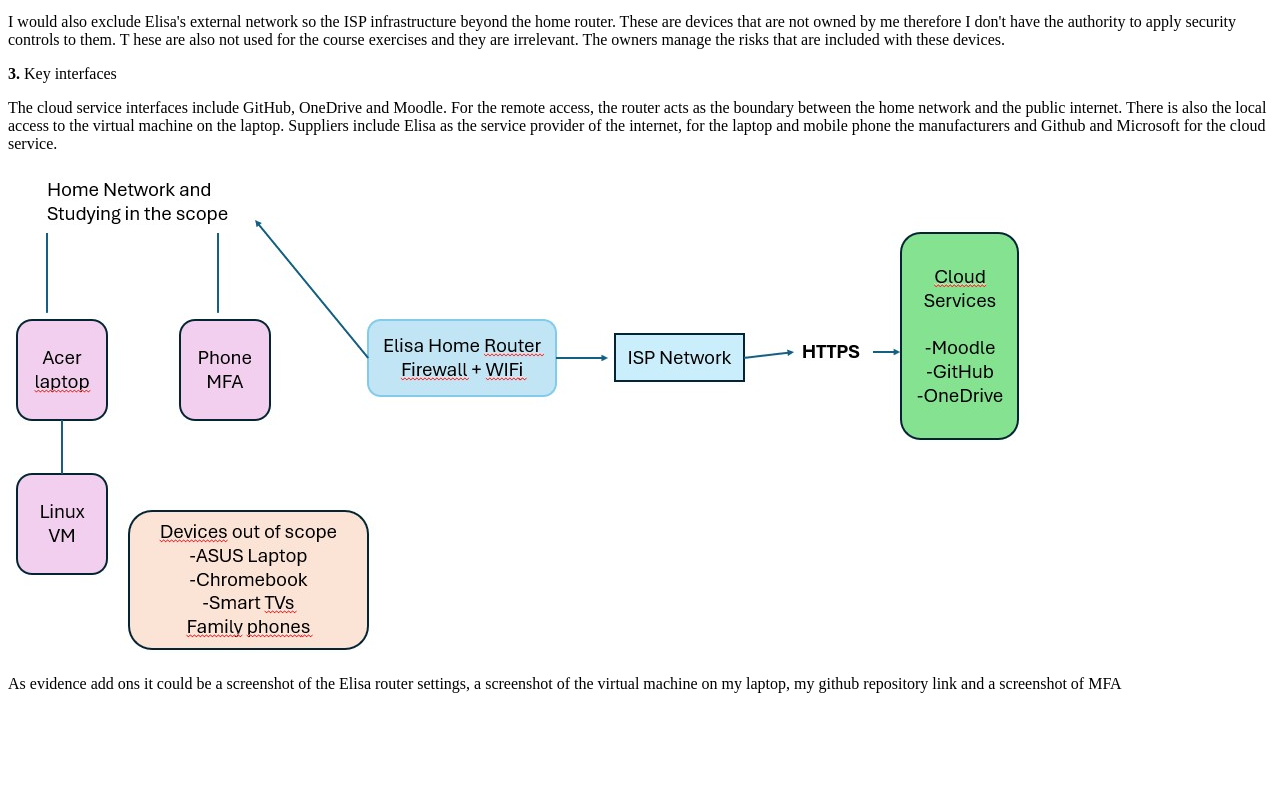
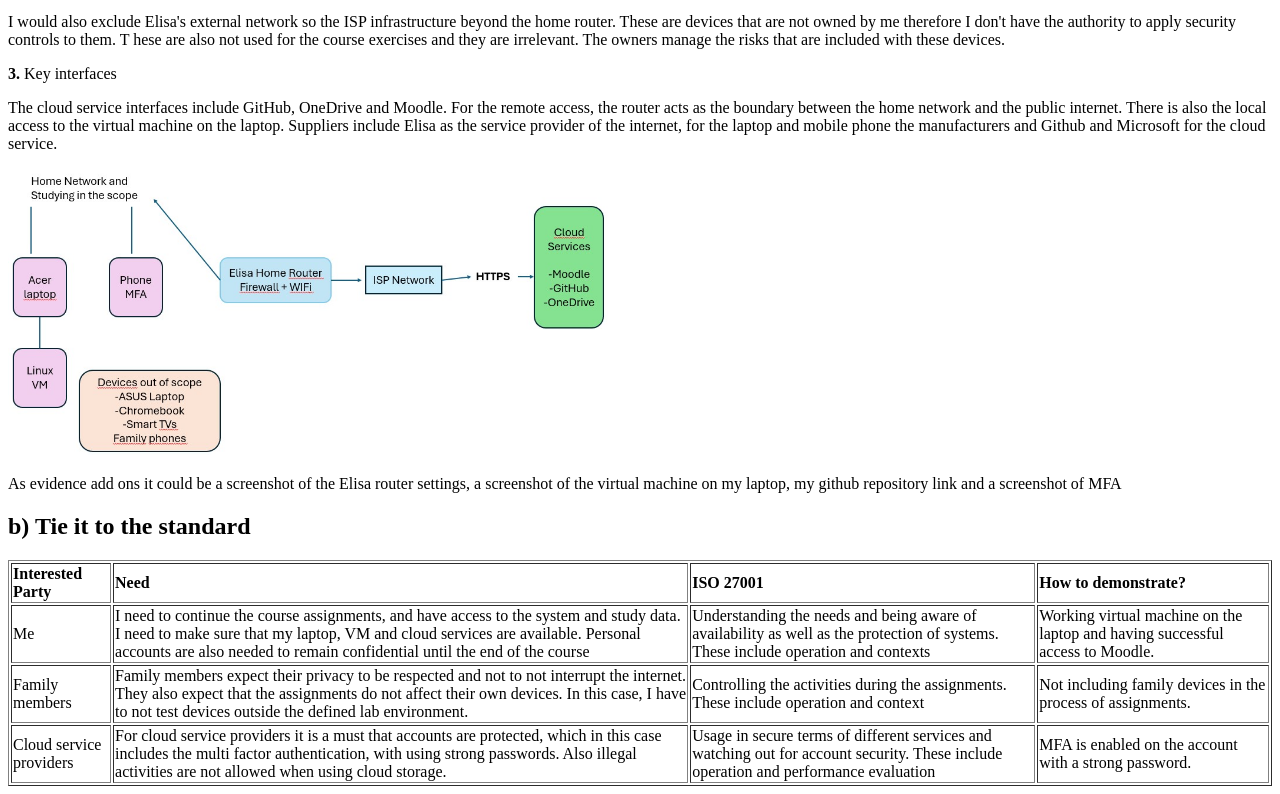
Before and after one commit to LilaFej/ApplicationHacking, a plain HTML site: page homework1.html in a window 1280 px wide. Shown: the part 338-1132 px from the top of the page. Before the commit the page ends 1047 px from the top, so only its background shows below. Drawn offline with Linux system fonts and the light colour scheme.

Commit message:
Adding table with headers

```diff
--- a/homework1.html
+++ b/homework1.html
@@ -41,9 +41,46 @@
         Suppliers include Elisa as the service provider of the internet,
         for the laptop and mobile phone the manufacturers and Github and Microsoft for the cloud service.</p>
 
-    <img src="H1-diagram.jpg" alt="Diagram">
+    <img src="H1-diagram.jpg" alt="Diagram" width="600">
     <p>As evidence add ons it could be a screenshot of the Elisa router settings,
         a screenshot of the virtual machine on my laptop, my github repository link and a screenshot of MFA</p>
 
+    <h2>b) Tie it to the standard</h2>
+
+    <table border="1">
+        <tr>
+            <td><strong>Interested Party</strong></td>
+            <td><strong>Need</strong></td>
+            <td><strong>ISO 27001</strong></td>
+            <td><strong>How to demonstrate?</strong></td>
+        </tr>
+        <tr>
+            <td>Me</td>
+            <td>I need to  continue the course assignments,
+                and have access to the system and study data.
+                I need to make sure that my laptop, VM and cloud services are available.
+                Personal accounts are also needed to remain confidential until the end of the course</td>
+            <td>Understanding the needs and being aware of availability as well as the protection of systems.
+                These include operation and contexts</td>
+                <td>Working virtual machine on the laptop and having successful access to Moodle.</td>
+        </tr>
+        <tr>
+            <td>Family members</td>
+            <td>Family members expect their privacy to be respected and not to not interrupt the internet. They also expect that the assignments do not affect their own devices. In this case, I have to not test devices outside the defined lab environment.</td>
+            <td>Controlling the activities during the assignments. These include operation and context
+</td>
+            <td>Not including family devices in the process of assignments.</td>
+        </tr>
+        <tr>
+            <td>Cloud service providers</td>
+            <td>For cloud service providers it is a must that accounts are protected, which in this case includes the multi factor authentication, with using strong passwords. Also illegal activities are not allowed when using cloud storage. </td>
+            <td>Usage in secure terms of different services and watching out for account security.
+
+These include operation and performance evaluation
+</td>
+            <td>MFA is enabled on the account with a strong password.</td>
+        </tr>
+    </table>
+
 </body>
 </html>
```
